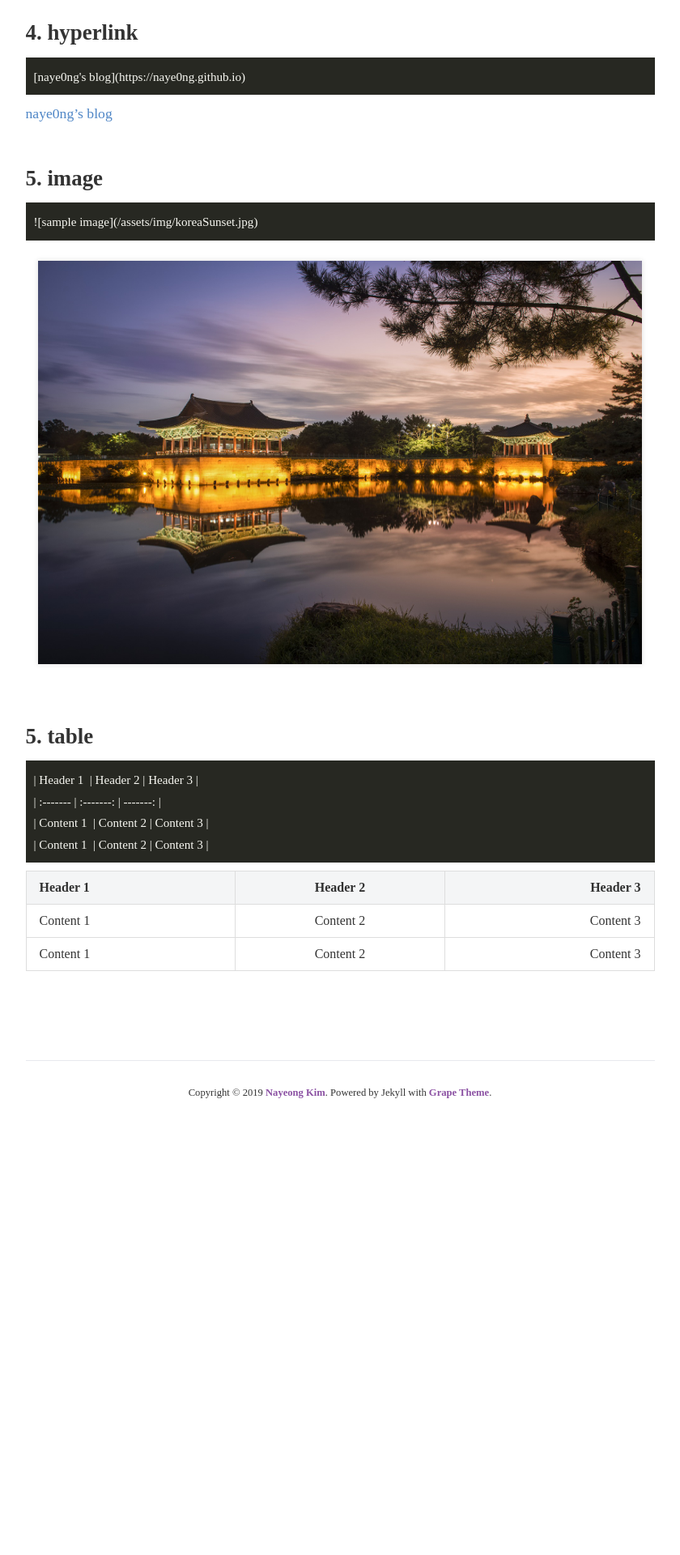
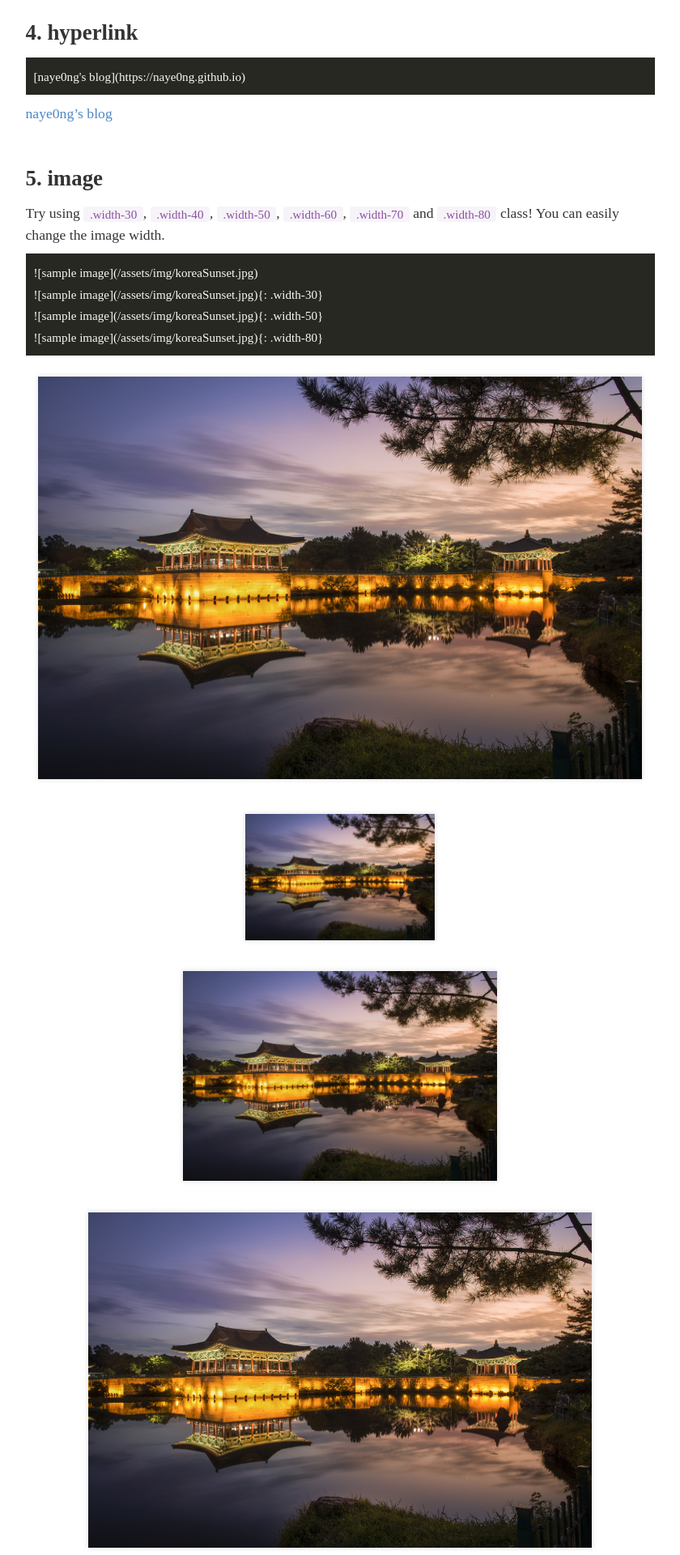
Before and after one commit to naye0ng/Grape-Theme, a Jekyll site: the page built from _posts/2019-06-08-markdown-and-html.md, in a window 1280 px wide. Shown: the part 1873-3793 px from the top of the page at 81% size, without its empty margins (220-1060 px from the left). Built offline with Jekyll 4.4.1, drawn with Linux system fonts in a browser that asks for light colours; nearby versions of some CDN libraries; some web fonts are replaced; before the commit the page ends 3262 px from its top, so only the background shows below that.

Commit message:
[#7] image resizing
- Add image resizing class
- Add usage

Resolves #7

```diff
--- a/_posts/2019-06-08-markdown-and-html.md
+++ b/_posts/2019-06-08-markdown-and-html.md
@@ -78,11 +78,19 @@ you can easy to change style in `_utility.html` and a sample of the formatting f
 <br>
 
 <h2>5. image</h2>
+Try using `.width-30`, `.width-40`, `.width-50`, `.width-60`, `.width-70` and `.width-80` class! You can easily change the image width.
+
 {% highlight html %}
 ![sample image]({{ site.baseurl }}/assets/img/koreaSunset.jpg)
+![sample image]({{ site.baseurl }}/assets/img/koreaSunset.jpg){: .width-30}
+![sample image]({{ site.baseurl }}/assets/img/koreaSunset.jpg){: .width-50}
+![sample image]({{ site.baseurl }}/assets/img/koreaSunset.jpg){: .width-80}
 {% endhighlight %}
 ![sample image]({{ site.baseurl }}/assets/img/koreaSunset.jpg)
-
+<p></p>
+![sample image]({{ site.baseurl }}/assets/img/koreaSunset.jpg){: .width-30}
+![sample image]({{ site.baseurl }}/assets/img/koreaSunset.jpg){: .width-50}
+![sample image]({{ site.baseurl }}/assets/img/koreaSunset.jpg){: .width-80}
 <br>
 
 <h2>5. table</h2>
--- a/_sass/base/_utility.scss
+++ b/_sass/base/_utility.scss
@@ -40,9 +40,33 @@
         color: #4F86C6;
     }
     img {
-        width : 96%;
-        margin : 2%;
+        max-width : 96%;
+        margin: 2%;
         box-shadow: 0 0px 6px 1px rgba(0,0,0,0.1);
+        &.width-30{
+            max-width: 30%;
+            margin: 2% 35%;
+        }
+        &.width-40{
+            max-width: 40%;
+            margin: 2% 30%;
+        }
+        &.width-50{
+            max-width: 50%;
+            margin: 2% 25%;
+        }
+        &.width-60{
+            max-width: 60%;
+            margin: 2% 20%;
+        }
+        &.width-70{
+            max-width: 70%;
+            margin: 2% 15%;
+        }
+        &.width-80{
+            max-width: 80%;
+            margin: 2% 10%;
+        }
     }
     table {
         width: 100%;
```
